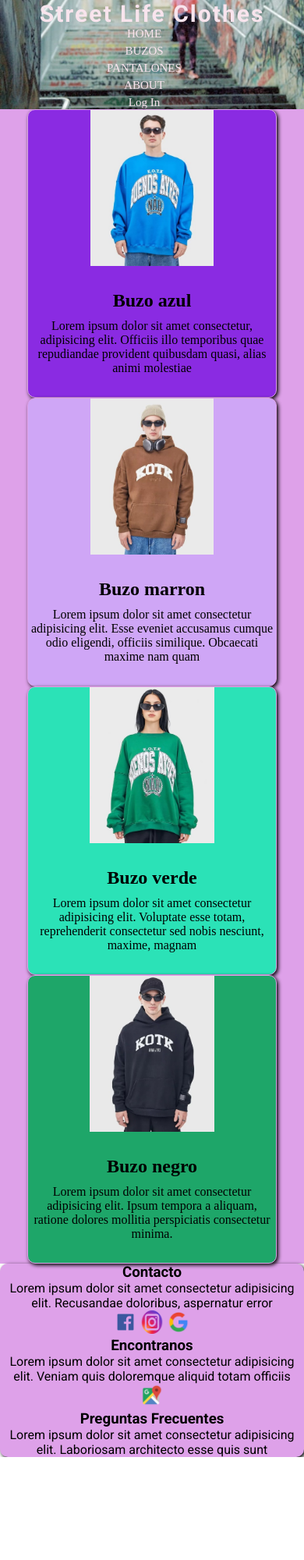
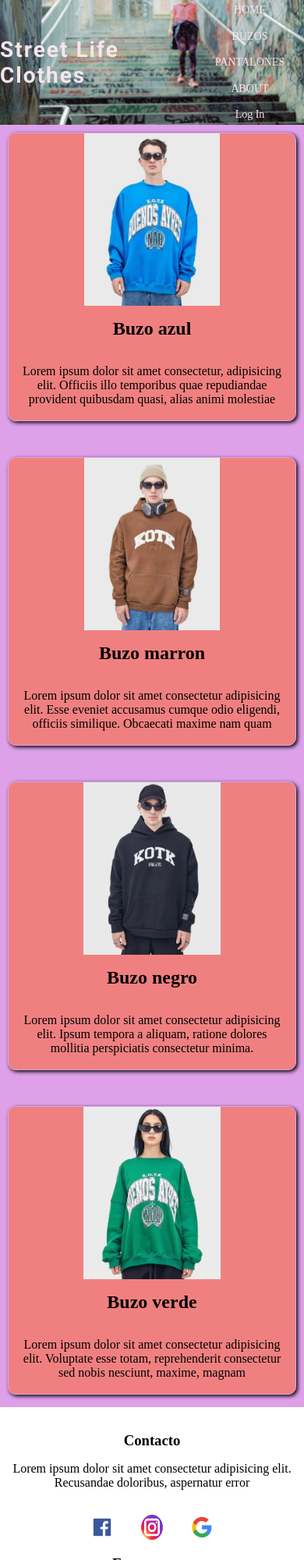
Before and after one commit to gabrielroque99/StreetLife-ProyectoFinal-GabrielRoque, a plain HTML site: page pages/etiquetasm.html in a window 390 px wide. Shown: the top 2000 px of the page at 78% size. Before the commit the page ends 1868 px from the top, so only its background shows below. Drawn offline with Linux system fonts and the light colour scheme.

Commit message:
se añadieron media queryes y se implemento sass

```diff
--- /dev/null
+++ b/scss/style.scss
@@ -0,0 +1,369 @@
+@import url('https://fonts.googleapis.com/css2?family=Roboto:wght@400;700&display=swap');
+
+$font-family: 'Roboto', sans-serif;
+$primary-color: rgb(248, 228, 237);
+$background-color: rgb(222, 161, 233);
+
+* {
+  margin: 0;
+  padding: 0;
+  box-sizing: border-box;
+}
+
+header {
+  display: flex;
+  flex-direction: row;
+  justify-content: space-between;
+  align-items: center;
+  background-color: black;
+  background-image: url("../assets/images/fondo.jpg.jpg");
+  background-size: cover;
+  background-position: center right;
+  background-repeat: no-repeat;
+  width: 100%;
+  height: 150px;
+  font-size: 1.25rem;
+
+  h1 {
+    font-family: $font-family;
+    text-decoration: none;
+    color: $primary-color;
+    letter-spacing: 2px;
+  }
+}
+
+.navbar {
+  display: flex;
+  list-style-type: none;
+  gap: 1.25rem;
+  padding-right: 1.25rem;
+  list-style: none;
+
+  li a {
+    text-decoration: none;
+    color: $primary-color;
+  }
+}
+
+main {
+  background-color: $background-color;
+}
+
+.flexm, .buzos, .pantalones {
+  background-color: $background-color;
+  box-shadow: 2px 2px 5px black;
+  display: flex;
+  border-radius: 0.625rem;
+  flex-direction: column;
+  justify-content: center;
+  align-items: center; // Centrar horizontalmente
+  text-align: center;
+
+  font-family: $font-family;
+  font-size: 16px;
+
+  img {
+    width: 17rem;
+    height: 23.125rem;
+    box-shadow: 2px 2px 5px black;
+    border-radius: 0.625rem;
+    object-fit: cover;
+  }
+}
+
+.cards-container {
+  display: flex;
+  flex-wrap: wrap;
+  justify-content: center; // Centrar horizontalmente las cards
+  gap: 1.25rem;
+
+  .card {
+    width: calc(33.333% - 1rem);
+    height: 23.125rem;
+    border: 0.0625rem solid $background-color;
+    background-color: lightcoral;
+    box-shadow: 2px 2px 5px black;
+    border-radius: 0.625rem;
+    margin: 0.625rem;
+    display: flex;
+    flex-direction: column;
+    justify-content: flex-start;
+
+    .imgm1,
+    .imgm2,
+    .imgm3,
+    .imgm4 {
+      max-height: 60%; // Ajusta la altura máxima de la imagen dentro de la card
+      overflow: hidden;
+    }
+
+    img {
+      width: 100%;
+      height: 100%;
+      object-fit: contain;
+      border-radius: 0.625rem 0.625rem 0 0;
+    }
+
+    h2, p {
+      text-align: center;
+      padding: 1rem;
+      margin: 0;
+    }
+  }
+  .card, .w {
+    width: calc(50% - 0.625rem);
+    border: 0.0625rem solid rgb(222, 161, 233);
+    background-color: lightcoral;
+    box-shadow: 2px 2px 5px black;
+    border-radius: 0.625rem;
+    display: flex;
+    flex-direction: column;
+    justify-content: flex-start;
+
+    .imgw1,
+    .imgw2 {
+      max-height: 60%;
+      overflow: hidden;
+    }
+
+    img {
+      width: 100%;
+      height: 100%;
+      object-fit: contain;
+      border-radius: 0.625rem 0.625rem 0 0;
+    }
+
+    h2, p {
+      text-align: center;
+      padding: 1rem;
+      margin: 0;
+    }
+  }
+
+}
+.flexf {
+    display: flex;
+    justify-content: space-around;
+    align-items: flex-start; // Alinea los elementos al principio de su sección
+    padding: 2rem 0; // Espaciado vertical para mejorar la estética
+
+    section {
+      flex: 1;
+      padding: 0 1rem; // Agrega un poco de espacio a los lados de cada sección
+      text-align: center;
+
+      h3 {
+        margin-bottom: 1rem;
+      }
+
+      p {
+        margin-bottom: 2rem;
+      }
+
+      .media {
+        display: flex;
+        justify-content: center;
+        align-items: center;
+
+        a {
+          display: inline-block;
+          margin: 0 1rem; // Espacio entre los iconos
+          img {
+            width: 2rem; // Ajusta el tamaño de las imágenes de los iconos
+            height: 2rem;
+          }
+        }
+      }
+    }
+
+    .maps {
+      display: flex;
+      justify-content: center;
+      align-items: center;
+
+      a {
+        img {
+          width: 2rem; // Ajusta el tamaño del icono de mapa
+          height: 2rem;
+        }
+      }
+    }
+  }
+  // Estilos generales
+
+@media (max-width: 1440px) {
+    // Ajustes para 1440px
+    header {
+      font-size: 18px;
+    }
+
+    .navbar {
+      gap: 0.5rem;
+    }
+
+    footer {
+      flex-direction: column;
+    }
+
+    .Contacto,
+    .Encontranos,
+    .Preguntas {
+      margin-bottom: 1rem;
+      text-align: center; // Centrar el texto
+    }
+
+    .media {
+      display: flex;
+      justify-content: center;
+      align-items: center; // Centrar los íconos verticalmente
+    }
+
+    .media a {
+      margin: 0 0.5rem;
+    }
+  }
+
+  @media (max-width: 1024px) {
+    // Ajustes para 1024px
+    header {
+      font-size: 16px;
+    }
+
+    .navbar {
+      gap: 0.3rem;
+      flex-direction: row;
+    }
+
+    .navbar li {
+      margin: 0.5rem 0;
+    }
+  }
+
+  @media (max-width: 768px) {
+    // Ajustes para 768px
+    header {
+      font-size: 15px;
+      height: 50%;
+      display: flex;  // Cambio a flex para colocar elementos en fila
+      flex-direction: row;
+      align-items: center; // Centrar elementos horizontalmente
+    }
+
+    .navbar {
+      gap: 0.3125rem;
+    }
+
+    .galeria {
+      grid-template-columns: repeat(1, 1fr);
+      grid-template-rows: repeat(3, 1fr);
+      grid-template-areas: "div1" "div2" "div3";
+      gap: 1.25rem;
+
+      div img {
+        width: 80%;
+        height: 250px;
+        object-fit: contain;
+      }
+    }
+
+    .cards-container .card {
+      width: calc(50% - 1rem);
+    }
+    footer {
+        flex-direction: column;
+        align-items: center;
+      }
+  }
+
+  @media (max-width: 425px) {
+    // Ajustes para 425px
+    header {
+      font-size: 14px;
+      height: auto;
+    }
+
+    .navbar {
+      flex-direction: column;
+      gap: 0.5rem;
+    }
+
+    .navbar li {
+      margin: 0.3rem 0;
+      text-align: center;
+    }
+
+    .navbar a {
+      padding: 0.3rem;
+    }
+
+    .galeria {
+      grid-template-columns: repeat(1, 1fr);
+      grid-template-rows: repeat(3, auto);
+      gap: 1rem;
+    }
+
+    .galeria div img {
+      width: 100%;
+      height: auto;
+    }
+
+    .cards-container .card {
+      width: 100%;
+      margin-bottom: 1rem;
+    }
+
+    footer {
+      flex-direction: column;
+      align-items: center;
+    }
+
+    .Contacto,
+    .Encontranos,
+    .Preguntas {
+      margin-bottom: 1rem;
+      text-align: center;
+    }
+
+    .media {
+      display: flex;
+      justify-content: center;
+      flex-wrap: wrap;
+    }
+
+    .media a {
+      margin: 0.3rem;
+    }
+  }
+
+  @media (max-width: 320px) {
+    // Ajustes para 320px
+    header {
+      font-size: 13px;
+    }
+
+    .navbar {
+      gap: 0.2rem;
+    }
+
+    .navbar li {
+      margin: 0.2rem 0;
+    }
+
+    .galeria {
+      grid-template-columns: repeat(1, 1fr);
+      grid-template-rows: repeat(3, auto);
+      gap: 1rem;
+    }
+
+    .cards-container .card {
+      width: 100%;
+    }
+
+    .media a {
+      margin: 0.2rem;
+    }
+    footer {
+        flex-direction: column;
+        align-items: center;
+      }
+  }
```
Also changed, not shown: pages/etiquetasm.html (+1 -0 lines), pages/etiquetasw.html (+1 -0 lines), pages/formularios.html (+1 -1 lines), css/style.css, 1 other file.
